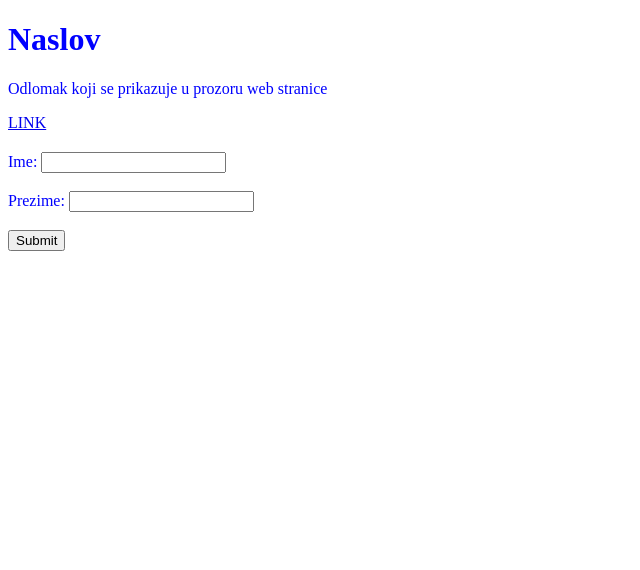
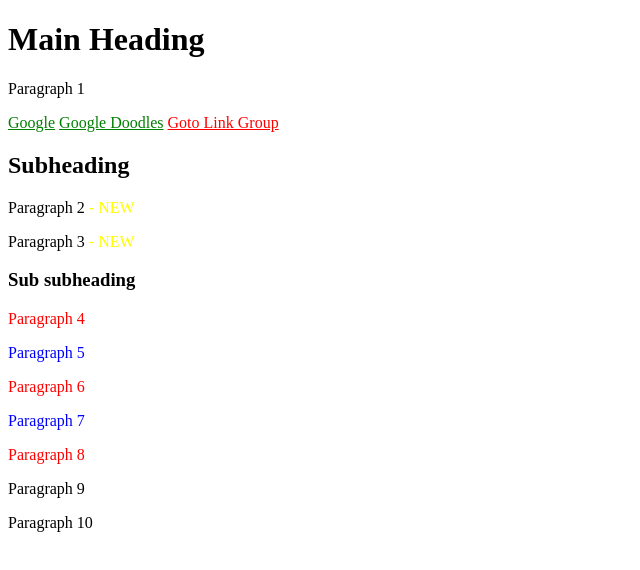
Before and after one commit to Svetlana-cloud/frontend-development-ITAcademy, a plain HTML site: page index.html in a window 1280 px wide. Shown: the whole page, without its empty margins (0-640 px from the left). Drawn offline with Linux system fonts and the light colour scheme.

Commit message:
Add files via upload

```diff
--- a/index.html
+++ b/index.html
@@ -1,29 +1,54 @@
 <!DOCTYPE html>
-<html>
-    <head>
-        <title>Naslov web stranice</title>
-        <style>
-            html{
-                color:blue;
-            }
-            form{
-                margin: 20px 0px;
-            }
-        </style>
-    </head>
-    <body>
-        <h1>Naslov</h1>
-        <p>Odlomak koji se prikazuje u prozoru web stranice</p>
+<html lang="en">
 
-        <a href="http://www.google.com" target="_blank">LINK</a>
+<head>
+    <meta charset="UTF-8">
+    <title>Advanced CSS - Assignment 1</title>
+    <style>
+a[href*="google"]{
+    color: green;
+}
+a[href="https://www.link-group.eu/"]{
+    color: red;
+}
+#second-div>p:nth-child(2n+2){
+    color: red;
+}
+#second-div>p:nth-child(2n+1){
+    color: blue;
+}
 
-        <form action="/action_page.php">
-            <label for="fname">Ime:</label>
-            <input type="text" id="fname" name="fname"><br><br>
-            <label for="lname">Prezime:</label>
-            <input type="text" id="lname" name="lname"><br><br>
-            <input type="submit" value="Submit">
-          </form>
+ body>p:last-child:hover{
+     font-style: italic;
+ }
+ #first-div>p::after{
+    content: " - NEW";
+    color: yellow;
+}
+    </style>
+</head>
 
-    </body>
+<body>
+    <h1>Main Heading</h1>
+    <p>Paragraph 1</p>
+    <a href="https://www.google.com/">Google</a>
+    <a href="https://www.google.com/doodles">Google Doodles</a>
+    <a href="https://www.link-group.eu/" target="_blank">Goto Link Group</a>
+    <div id="first-div">
+        <h2>Subheading</h2>
+        <p>Paragraph 2</p>
+        <p>Paragraph 3</p>
+        <div id="second-div">
+            <h3>Sub subheading</h3>
+            <p>Paragraph 4</p>
+            <p>Paragraph 5</p>
+            <p>Paragraph 6</p>
+            <p>Paragraph 7</p>
+            <p>Paragraph 8</p>
+        </div>
+    </div>
+    <p>Paragraph 9</p>
+    <p>Paragraph 10</p>
+</body>
+
 </html>
```
